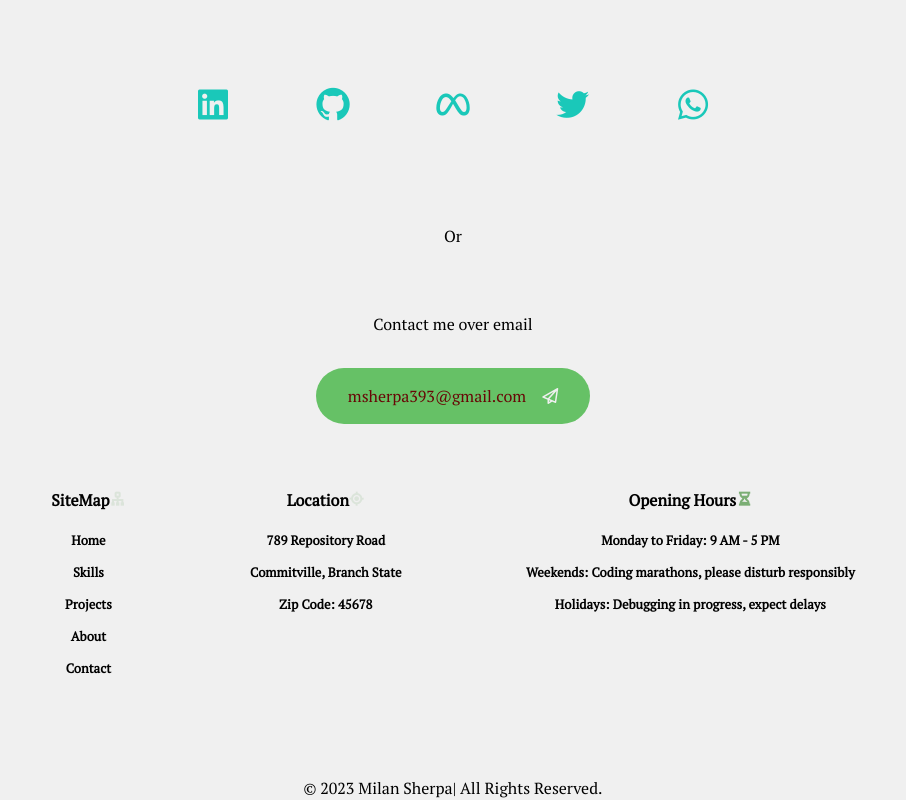
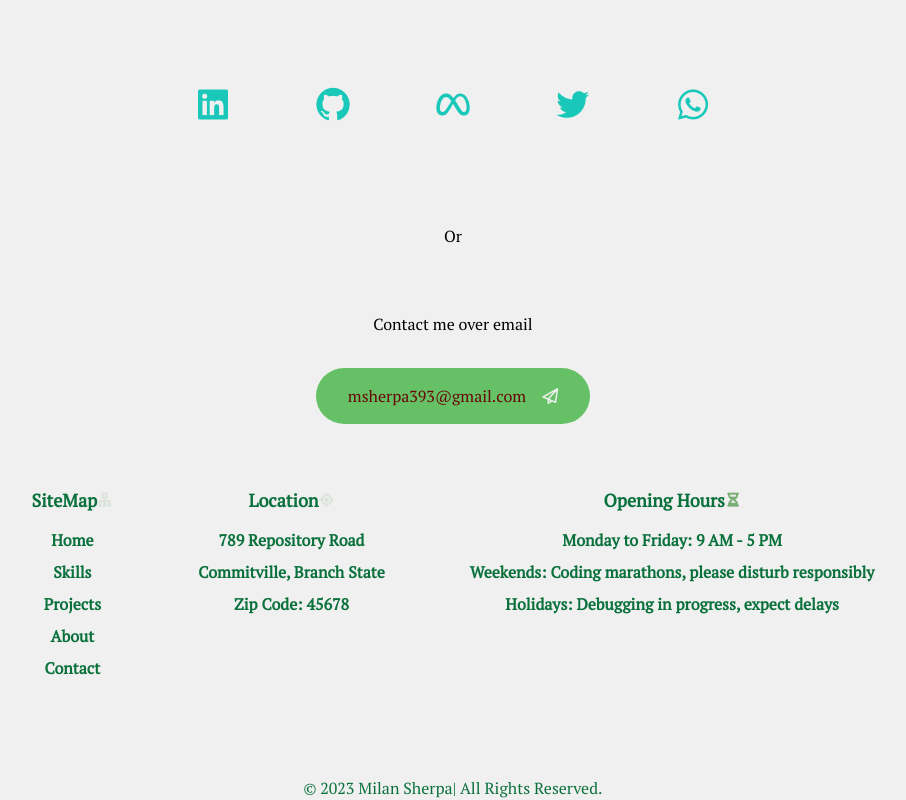
Before and after one commit to SherpaMilan/react-portfolio-v1, a React (Create React App) app: page / in a window 1280 px wide. Shown: the part 4128-4928 px from the top of the page, without its empty margins (187-1093 px from the left). Built offline with nearby package versions, Linux system fonts and the light colour scheme.

Commit message:
minor change

```diff
--- a/src/App.css
+++ b/src/App.css
@@ -843,8 +843,7 @@ a {
 }
 
 footer {
-  color: black;
-
+  color: #0a713c;
   .footer-container {
     flex-direction: column;
     align-items: center;
@@ -858,15 +857,15 @@ footer {
       text-align: center;
 
       .sitemap {
-        font-size: 16px;
+        font-size: 18px;
         font-weight: bold;
       }
       .location {
-        font-size: 16px;
+        font-size: 18px;
         font-weight: bold;
       }
       .ophours {
-        font-size: 16px;
+        font-size: 18px;
         font-weight: bold;
       }
       div {
@@ -875,7 +874,7 @@ footer {
           flex-direction: column;
           gap: 0.5rem;
           list-style: none;
-          font-size: 13px;
+          font-size: 16px;
 
           li:hover {
             color: var(--border-color);
```
